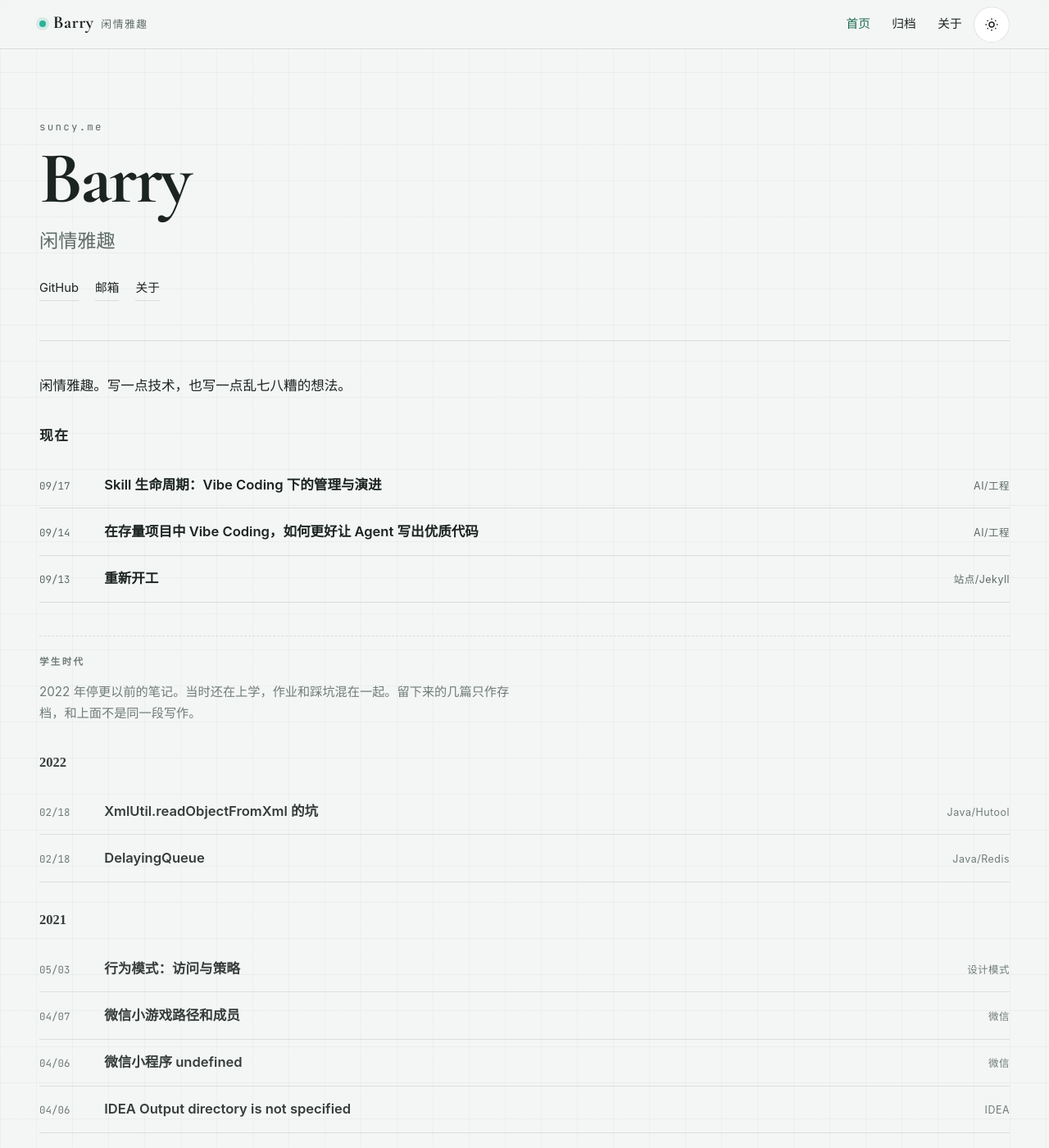
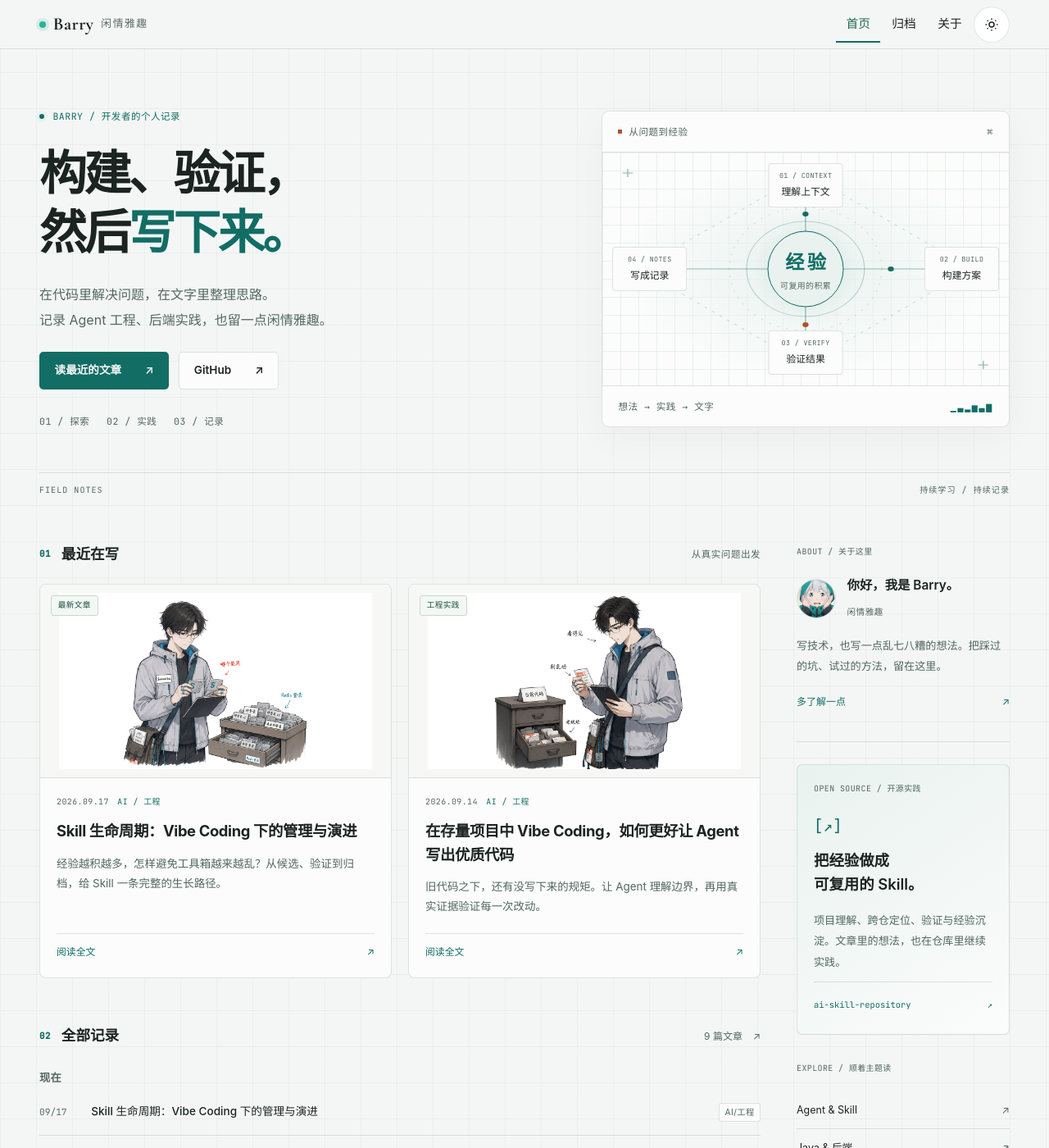
Before and after one commit to Barry04/Barry04.github.io, a Jekyll site: the page built from README.md, in a window 1280 px wide and 1400 px high. Shown: the whole window at 82% size. Built offline with Jekyll 4.4.1, drawn with Linux system fonts in a browser that asks for light colours; our own code applies the rules of GitHub Pages for plain Markdown files; some of the changed text lies outside the part shown.

Commit message:
feat: refresh homepage with a tech editorial layout

```diff
--- /dev/null
+++ b/_includes/home.html
@@ -0,0 +1,104 @@
+{% assign article_count = 0 %}
+{% for entry in site.pages %}
+  {% assign entry_year = entry.path | slice: 0, 4 | plus: 0 %}
+  {% assign entry_slash = entry.path | slice: 4, 1 %}
+  {% assign entry_extension = entry.path | split: '.' | last %}
+  {% if entry_year >= 2020 and entry_slash == '/' and entry_extension == 'md' %}
+    {% assign article_count = article_count | plus: 1 %}
+  {% endif %}
+{% endfor %}
+
+<section class="home-intro" aria-labelledby="home-title">
+  <div class="home-intro__copy">
+    <p class="home-eyebrow"><span class="home-dot" aria-hidden="true"></span> BARRY / 开发者的个人记录</p>
+    <h1 id="home-title">构建、验证，<br>然后<span>写下来。</span></h1>
+    <p class="home-description">在代码里解决问题，在文字里整理思路。<br>记录 Agent 工程、后端实践，也留一点闲情雅趣。</p>
+    <div class="home-actions">
+      <a class="home-button home-button--primary" href="#selected-writing">读最近的文章 <span aria-hidden="true">↗</span></a>
+      <a class="home-button home-button--quiet" href="https://github.com/Barry04">GitHub <span aria-hidden="true">↗</span></a>
+    </div>
+    <p class="home-intro__footnote"><span>01 / 探索</span><span>02 / 实践</span><span>03 / 记录</span></p>
+  </div>
+
+  <div class="home-blueprint" role="img" aria-label="从问题出发，理解上下文、构建方案、验证结果，再沉淀为可复用的经验。">
+    <div class="home-blueprint__bar"><span><i aria-hidden="true"></i> 从问题到经验</span><span aria-hidden="true">⌘</span></div>
+    <div class="home-blueprint__map" aria-hidden="true">
+      <svg class="home-blueprint__wires" viewBox="0 0 400 284" fill="none" preserveAspectRatio="none">
+        <path class="map-orbit" d="M200 25 L364 142 L200 259 L36 142 Z"/>
+        <path class="map-wire" d="M200 59V142M322 142H200M200 225V142M78 142H200"/>
+        <circle class="map-ring" cx="200" cy="142" r="58"/>
+        <circle class="map-ring map-ring--outer" cx="200" cy="142" r="75"/>
+        <circle class="map-point" cx="200" cy="75" r="3"/>
+        <circle class="map-point" cx="284" cy="142" r="3"/>
+        <circle class="map-point map-point--warm" cx="200" cy="210" r="3"/>
+        <path class="map-cross" d="M20 25h10m-5-5v10M370 259h10m-5-5v10"/>
+      </svg>
+      <div class="map-core"><span>经验</span><small>可复用的积累</small></div>
+      <div class="map-node map-node--top"><small>01 / CONTEXT</small><span>理解上下文</span></div>
+      <div class="map-node map-node--right"><small>02 / BUILD</small><span>构建方案</span></div>
+      <div class="map-node map-node--bottom"><small>03 / VERIFY</small><span>验证结果</span></div>
+      <div class="map-node map-node--left"><small>04 / NOTES</small><span>写成记录</span></div>
+    </div>
+    <div class="home-blueprint__footer"><span>想法 → 实践 → 文字</span><span class="home-blueprint__signal" aria-hidden="true">▁▃▂▅▃▆</span></div>
+  </div>
+</section>
+
+<div class="home-divider" aria-hidden="true"><span>FIELD NOTES</span><span>持续学习 / 持续记录</span></div>
+
+<div class="home-content">
+  <div class="home-journal">
+    <section id="selected-writing" class="home-selected" aria-labelledby="selected-title">
+      <div class="home-section-head"><h2 id="selected-title"><span class="home-section-number">01</span>最近在写</h2><span class="home-section-note">从真实问题出发</span></div>
+      <div class="home-features">
+        <a class="home-feature" href="{{ '/2026/skill-lifecycle.html' | relative_url }}">
+          <div class="home-feature__image"><img src="{{ '/assets/skill-lifecycle-illustrations/01-skill-toolbox-chaos.png' | relative_url }}" alt="" width="1280" height="720" loading="lazy"><span class="home-feature__badge">最新文章</span></div>
+          <div class="home-feature__body">
+            <p class="home-meta"><time datetime="2026-09-17">2026.09.17</time><span>AI / 工程</span></p>
+            <h3>Skill 生命周期：Vibe Coding 下的管理与演进</h3>
+            <p class="home-feature__summary">经验越积越多，怎样避免工具箱越来越乱？从候选、验证到归档，给 Skill 一条完整的生长路径。</p>
+            <span class="home-feature__read">阅读全文 <span aria-hidden="true">↗</span></span>
+          </div>
+        </a>
+        <a class="home-feature" href="{{ '/2026/vibe-coding-bottleneck.html' | relative_url }}">
+          <div class="home-feature__image"><img src="{{ '/assets/vibe-coding-bottleneck-illustrations/01-hidden-rules.png' | relative_url }}" alt="" width="1280" height="720" loading="lazy"><span class="home-feature__badge">工程实践</span></div>
+          <div class="home-feature__body">
+            <p class="home-meta"><time datetime="2026-09-14">2026.09.14</time><span>AI / 工程</span></p>
+            <h3>在存量项目中 Vibe Coding，如何更好让 Agent 写出优质代码</h3>
+            <p class="home-feature__summary">旧代码之下，还有没写下来的规矩。让 Agent 理解边界，再用真实证据验证每一次改动。</p>
+            <span class="home-feature__read">阅读全文 <span aria-hidden="true">↗</span></span>
+          </div>
+        </a>
+      </div>
+    </section>
+
+    <section class="home-index" id="writing-index" aria-labelledby="index-title">
+      <div class="home-section-head"><h2 id="index-title"><span class="home-section-number">02</span>全部记录</h2><a href="{{ '/resources/Archives.html' | relative_url }}">{{ article_count }} 篇文章 <span aria-hidden="true">↗</span></a></div>
+      <div class="prose home-index__entries">{{ content }}</div>
+    </section>
+  </div>
+
+  <aside class="home-aside" aria-label="作者与开源实践">
+    <section class="home-profile" aria-labelledby="profile-title">
+      <p class="home-aside__label">ABOUT / 关于这里</p>
+      <div class="home-profile__identity"><img src="{{ '/resources/avatar.png' | relative_url }}" alt="" width="56" height="56" loading="lazy"><div><h2 id="profile-title">你好，我是 {{ brand }}。</h2><span>{{ motto }}</span></div></div>
+      <p>写技术，也写一点乱七八糟的想法。把踩过的坑、试过的方法，留在这里。</p>
+      <a class="home-text-link" href="{{ '/resources/AboutMe.html' | relative_url }}">多了解一点 <span aria-hidden="true">↗</span></a>
+    </section>
+
+    <section class="home-project" aria-labelledby="project-title">
+      <p class="home-aside__label">OPEN SOURCE / 开源实践</p>
+      <span class="home-project__icon" aria-hidden="true">[↗]</span>
+      <h2 id="project-title">把经验做成<br>可复用的 Skill。</h2>
+      <p>项目理解、跨仓定位、验证与经验沉淀。文章里的想法，也在仓库里继续实践。</p>
+      <a class="home-text-link" href="https://github.com/Barry04/ai-skill-repository">ai-skill-repository <span aria-hidden="true">↗</span></a>
+    </section>
+
+    <section class="home-topics" aria-labelledby="topics-title">
+      <h2 id="topics-title" class="home-aside__label">EXPLORE / 顺着主题读</h2>
+      <a href="{{ '/2026/skill-lifecycle.html' | relative_url }}"><span>Agent &amp; Skill</span><span aria-hidden="true">↗</span></a>
+      <a href="{{ '/2022/delaying-queue.html' | relative_url }}"><span>Java &amp; 后端</span><span aria-hidden="true">↗</span></a>
+      <a href="{{ '/resources/Archives.html' | relative_url }}"><span>旧日笔记</span><span aria-hidden="true">↗</span></a>
+      <p class="home-aside__end">保持好奇，慢慢积累。<span aria-hidden="true">_</span></p>
+    </section>
+  </aside>
+</div>
--- a/_layouts/default.html
+++ b/_layouts/default.html
@@ -41,6 +41,7 @@
   <link rel="preconnect" href="https://fonts.gstatic.com" crossorigin>
   <link href="https://fonts.googleapis.com/css2?family=Cormorant+Garamond:ital,wght@0,600;0,700;1,500&family=JetBrains+Mono:wght@400;500&family=Noto+Sans+SC:wght@400;500;700&family=Noto+Serif+SC:wght@400;600;700&display=swap" rel="stylesheet">
   <link rel="stylesheet" href="{{ '/assets/css/style.css' | relative_url }}?v={{ asset_rev }}">
+  {% if page_is_home %}<link rel="stylesheet" href="{{ '/assets/css/home.css' | relative_url }}?v={{ asset_rev }}">{% endif %}
   <script>
     (function () {
       try {
@@ -77,16 +78,7 @@
   </header>
   <main id="main-content" class="site-main">
     {% if page_is_home %}
-      <section class="hero">
-        <p class="hero-kicker">suncy.me</p>
-        <h1 class="hero-title">{{ brand }}</h1>
-        <p class="hero-motto">{{ motto }}</p>
-        <p class="hero-links">
-          <a href="https://github.com/Barry04">GitHub</a>
-          <a href="mailto:1289733914@gmail.com">邮箱</a>
-          <a href="{{ '/resources/AboutMe.html' | relative_url }}">关于</a>
-        </p>
-      </section>
+      {% include home.html %}
     {% endif %}
     {% if page_is_article and page.title %}
       <header class="article-head">
@@ -94,9 +86,9 @@
         <h1>{{ page.title }}</h1>
       </header>
     {% endif %}
-    <div class="prose">
+    {% unless page_is_home %}<div class="prose">
       {{ content }}
-    </div>
+    </div>{% endunless %}
     {% if page_is_article and page_comments %}
       <section class="comments" aria-label="评论">
         <h2>评论</h2>
--- /dev/null
+++ b/assets/css/home.scss
@@ -0,0 +1,199 @@
+---
+---
+
+/* Only loaded on the homepage; article typography stays in style.scss. */
+.page-home {
+  --home-accent: #126d65;
+  --home-soft: #e9f2ef;
+  --home-grid: rgba(18, 109, 101, 0.08);
+  --home-surface: #fbfcfb;
+  --home-muted: #536760;
+  --home-warm: #ac552d;
+}
+
+[data-theme="dark"] .page-home {
+  --home-accent: #71dec7;
+  --home-soft: #182c29;
+  --home-grid: rgba(113, 222, 199, 0.075);
+  --home-surface: #151e20;
+  --home-muted: #a2b7b0;
+  --home-warm: #f0a177;
+}
+
+.page-home .site-main { padding-top: 0; }
+.page-home .brand { min-height: 44px; align-items: center; }
+.page-home .site-nav a[aria-current="page"] { box-shadow: inset 0 -2px var(--home-accent); }
+.page-home :focus-visible { outline: 2px solid var(--home-accent); outline-offset: 5px; }
+.page-home .skip-link { min-height: 44px; }
+.page-home .site-footer a { min-width: 44px; min-height: 44px; display: inline-flex; align-items: center; justify-content: center; }
+
+.home-intro {
+  display: grid;
+  grid-template-columns: 1.25fr 1fr;
+  align-items: center;
+  gap: #{'clamp(2rem, 5vw, 5rem)'};
+  padding: 4.5rem 0 3.25rem;
+}
+
+.home-eyebrow, .home-intro__footnote, .home-blueprint__bar, .home-blueprint__footer,
+.map-node small, .map-core small, .home-divider, .home-section-number, .home-section-note,
+.home-meta, .home-feature__badge, .home-aside__label, .home-profile__identity span, .home-aside__end {
+  font-family: var(--font-mono);
+  font-size: 0.72rem;
+  letter-spacing: 0.045em;
+}
+
+.home-eyebrow { display: flex; align-items: center; gap: 0.65rem; margin: 0 0 1.5rem; color: var(--home-accent); }
+.home-dot { width: 6px; height: 6px; border-radius: 50%; background: var(--home-accent); box-shadow: 0 0 0 4px var(--home-soft); }
+.home-intro h1 { margin: 0; font-size: #{'clamp(2.8rem, 4.5vw, 4.15rem)'}; font-weight: 700; line-height: 1.25; letter-spacing: -0.055em; }
+.home-intro h1 span { color: var(--home-accent); }
+.home-description { color: var(--home-muted); font-size: 1rem; line-height: 1.9; margin: 1.5rem 0; }
+.home-actions { display: flex; flex-wrap: wrap; align-items: center; gap: 0.75rem; }
+.home-button { display: inline-flex; align-items: center; justify-content: center; gap: 1.8rem; min-height: 46px; padding: 0.65rem 1.1rem; border: 1px solid transparent; border-radius: 5px; font-size: 0.85rem; font-weight: 600; text-decoration: none; transition: background var(--ease), border-color var(--ease); }
+.home-button--primary { background: var(--home-accent); color: var(--bg); }
+.home-button--primary:hover { background: var(--ink); color: var(--bg); }
+.home-button--quiet { color: var(--ink); border-color: var(--line); background: var(--home-surface); }
+.home-button--quiet:hover { color: var(--home-accent); border-color: var(--home-accent); }
+.home-intro__footnote { display: flex; flex-wrap: wrap; gap: 1.3rem; margin: 1.8rem 0 0; color: var(--home-muted); }
+
+.home-blueprint { position: relative; min-width: 0; overflow: hidden; border: 1px solid var(--line); border-radius: 9px; background: var(--home-surface); box-shadow: 0 12px 45px rgba(0, 35, 29, 0.04); }
+.home-blueprint__bar, .home-blueprint__footer { display: flex; align-items: center; justify-content: space-between; gap: 1rem; padding: 0.9rem 1.2rem; color: var(--home-muted); }
+.home-blueprint__bar { border-bottom: 1px solid var(--line); }
+.home-blueprint__bar > span:first-child { display: flex; align-items: center; gap: 0.5rem; }
+.home-blueprint__bar i { width: 5px; height: 5px; background: var(--home-warm); }
+.home-blueprint__footer { border-top: 1px solid var(--line); }
+.home-blueprint__signal { color: var(--home-accent); letter-spacing: 0.15em; }
+.home-blueprint__map { height: 284px; position: relative; background: radial-gradient(ellipse at center, var(--home-soft), transparent 65%), linear-gradient(var(--home-grid) 1px, transparent 1px), linear-gradient(90deg, var(--home-grid) 1px, transparent 1px); background-size: auto, 22px 22px, 22px 22px; }
+.home-blueprint__wires { position: absolute; width: 100%; height: 100%; }
+.map-orbit { stroke: var(--home-accent); opacity: 0.2; stroke-dasharray: 3 6; }
+.map-wire { stroke: var(--home-accent); opacity: 0.45; }
+.map-ring { stroke: var(--home-accent); opacity: 0.25; }
+.map-ring--outer { opacity: 0.15; stroke-dasharray: 2 7; }
+.map-point { fill: var(--home-accent); }
+.map-point--warm { fill: var(--home-warm); }
+.map-cross { stroke: var(--home-accent); opacity: 0.5; }
+.map-core { position: absolute; left: 50%; top: 50%; transform: translate(-50%, -50%); width: 93px; height: 93px; display: flex; flex-direction: column; align-items: center; justify-content: center; border: 1px solid var(--home-accent); border-radius: 50%; color: var(--home-accent); background: var(--home-soft); box-shadow: 0 0 30px var(--home-grid); }
+.map-core > span { font-size: 1.45rem; font-weight: 600; letter-spacing: 0.14em; padding-left: 0.14em; }
+.map-core small { font-size: 0.62rem; color: var(--home-muted); }
+.map-node { position: absolute; display: flex; flex-direction: column; align-items: center; gap: 0.15rem; min-width: 91px; padding: 0.45rem 0.65rem; background: var(--home-surface); border: 1px solid var(--line); border-radius: 4px; }
+.map-node small { font-size: 0.52rem; color: var(--home-muted); }
+.map-node > span { font-size: 0.74rem; }
+.map-node--top { top: 13px; left: 50%; transform: translateX(-50%); }
+.map-node--bottom { bottom: 13px; left: 50%; transform: translateX(-50%); }
+.map-node--left { left: 12px; top: 50%; transform: translateY(-50%); }
+.map-node--right { right: 12px; top: 50%; transform: translateY(-50%); }
+
+.home-divider { display: flex; align-items: center; justify-content: space-between; gap: 1rem; border-top: 1px solid var(--line); padding: 0.7rem 0; margin-bottom: 2.7rem; color: var(--home-muted); font-size: 0.63rem; letter-spacing: 0.1em; }
+.home-content { display: grid; grid-template-columns: minmax(0, 1fr) 260px; gap: 2.75rem; }
+.home-journal, .home-aside { min-width: 0; }
+.home-selected, .home-index { scroll-margin-top: 5.5rem; }
+.home-section-head { display: flex; align-items: center; justify-content: space-between; gap: 1rem; margin-bottom: 1.3rem; }
+.home-section-head h2 { margin: 0; font-size: 1.1rem; font-weight: 600; display: flex; align-items: center; gap: 0.8rem; }
+.home-section-number { color: var(--home-accent); font-size: 0.68rem; }
+.home-section-note { color: var(--home-muted); }
+.home-section-head > a { display: inline-flex; align-items: center; gap: 0.8rem; min-height: 44px; font-size: 0.75rem; text-decoration: none; color: var(--home-muted); }
+.home-section-head > a:hover { color: var(--home-accent); }
+.home-features { display: grid; grid-template-columns: repeat(2, minmax(0, 1fr)); gap: 1.25rem; }
+.home-feature { display: flex; flex-direction: column; min-width: 0; border: 1px solid var(--line); border-radius: 8px; background: var(--home-surface); color: var(--ink); text-decoration: none; overflow: hidden; transition: border-color var(--ease), transform var(--ease); }
+.home-feature:hover { color: var(--ink); border-color: var(--home-accent); transform: translateY(-3px); }
+.home-feature:active { transform: translateY(0); }
+.home-feature__image { position: relative; overflow: hidden; padding: 0.6rem; background: #f7f8f6; border-bottom: 1px solid var(--line); }
+.home-feature__image img { display: block; width: 100%; height: auto; aspect-ratio: 1.9; object-fit: contain; }
+[data-theme="dark"] .home-feature__image { background: #d5dcd6; }
+[data-theme="dark"] .home-feature__image img { mix-blend-mode: multiply; }
+.home-feature__badge { position: absolute; top: 0.8rem; left: 0.8rem; padding: 0.2rem 0.5rem; color: #174d42; background: #f2f8f3; border: 1px solid #c8d8ce; font-size: 0.6rem; border-radius: 3px; }
+.home-feature__body { display: flex; flex: 1; flex-direction: column; align-items: flex-start; padding: 1.25rem; }
+.home-meta { display: flex; flex-wrap: wrap; gap: 0.65rem; color: var(--home-muted); margin: 0 0 0.85rem; font-size: 0.62rem; }
+.home-meta > span { color: var(--home-accent); }
+.home-feature h3 { margin: 0; font-size: 1.15rem; line-height: 1.55; letter-spacing: -0.02em; }
+.home-feature__summary { margin: 0.8rem 0 1.3rem; color: var(--home-muted); font-size: 0.84rem; line-height: 1.8; }
+.home-feature__read { margin-top: auto; padding-top: 0.75rem; width: 100%; border-top: 1px solid var(--line); display: flex; justify-content: space-between; align-items: center; font-size: 0.74rem; color: var(--home-accent); }
+
+.home-index { margin-top: 3rem; }
+.home-index__entries > h1, .home-index__entries > p:first-of-type { display: none; }
+.home-index__entries h3 { margin: 1.25rem 0 0.25rem; font-family: var(--font-ui); font-size: 0.83rem; letter-spacing: 0.02em; color: var(--home-muted); }
+.home-index__entries h4 { margin: 1.5rem 0 0.25rem; font-family: var(--font-mono); font-size: 0.75rem; color: var(--home-accent); }
+.page-home .home-index__entries table { margin: 0; }
+.page-home .home-index__entries tr { position: relative; gap: 0.85rem; grid-template-columns: 3.1rem 1fr auto; padding: 1rem 0; }
+.page-home .home-index__entries td { font-size: 0.85rem; }
+.page-home .home-index__entries td:first-child { font-size: 0.7rem; padding-top: 0.18rem; }
+.page-home .home-index__entries td:nth-child(2) a { font-weight: 500; display: inline-flex; align-items: center; min-height: 44px; margin: -0.65rem 0; padding: 0.4rem 0; }
+.page-home .home-index__entries td:nth-child(2) a:hover { color: var(--home-accent); }
+.page-home .home-index__entries td:nth-child(3) { color: var(--home-muted); font-size: 0.64rem; border: 1px solid var(--line); border-radius: 3px; padding: 0.1rem 0.4rem; background: var(--home-surface); }
+.home-index__entries .era-archive { opacity: 1; border: 0; padding: 0; margin-top: 2rem; }
+.home-index__entries .era-archive > p { font-size: 0.8rem; color: var(--home-muted); }
+
+.home-aside { padding-top: 0.2rem; }
+.home-aside__label { color: var(--home-muted); font-weight: 400; margin: 0 0 1.25rem; font-size: 0.62rem; }
+.home-profile { padding: 0 0 1.65rem; border-bottom: 1px solid var(--line); }
+.home-profile__identity { display: flex; align-items: center; gap: 0.85rem; }
+.home-profile__identity img { width: 48px; height: 48px; object-fit: cover; border-radius: 50%; border: 1px solid var(--line); }
+.home-profile__identity h2 { margin: 0 0 0.1rem; font-size: 0.96rem; font-weight: 600; }
+.home-profile__identity span { color: var(--home-muted); font-size: 0.66rem; }
+.home-profile > p:not(.home-aside__label), .home-project > p:not(.home-aside__label) { margin: 1rem 0 0.5rem; font-size: 0.82rem; line-height: 1.95; color: var(--home-muted); }
+.home-text-link { display: flex; align-items: center; justify-content: space-between; gap: 0.6rem; min-height: 44px; color: var(--home-accent); font-size: 0.75rem; text-decoration: none; }
+.home-text-link:hover { text-decoration: underline; }
+.home-project { position: relative; overflow: hidden; margin-top: 1.7rem; padding: 1.25rem; border: 1px solid var(--line); border-radius: 7px; background: linear-gradient(145deg, var(--home-soft), var(--home-surface)); }
+.home-project__icon { font-family: var(--font-mono); color: var(--home-accent); font-size: 1.2rem; }
+.home-project h2 { font-size: 1.15rem; font-weight: 600; line-height: 1.6; margin: 0.65rem 0; }
+.home-project .home-text-link { margin-top: 0.65rem; padding-top: 0.7rem; border-top: 1px solid var(--line); font-family: var(--font-mono); font-size: 0.65rem; }
+.home-topics { margin-top: 2rem; }
+.home-topics > a { display: flex; align-items: center; justify-content: space-between; min-height: 46px; border-bottom: 1px solid var(--line); font-size: 0.78rem; text-decoration: none; color: var(--ink); }
+.home-topics > a:hover { color: var(--home-accent); }
+.home-topics > a > span:last-child { color: var(--home-muted); }
+.home-aside__end { margin: 1.8rem 0 0; color: var(--home-muted); font-size: 0.7rem; }
+.home-aside__end span { color: var(--home-accent); padding-left: 0.4rem; }
+
+@media (max-width: 1100px) {
+  .home-content { grid-template-columns: minmax(0, 1fr) 220px; gap: 1.75rem; }
+  .home-intro { gap: 2rem; }
+  .home-feature__body { padding: 1rem; }
+}
+
+@media (max-width: 900px) {
+  .home-intro { grid-template-columns: 1fr 1fr; padding-top: 3rem; }
+  .home-intro h1 { font-size: 2.8rem; }
+  .home-description br { display: none; }
+  .home-blueprint__map { height: 260px; }
+  .map-node { min-width: 76px; padding: 0.4rem; }
+  .map-node--left { left: 8px; }
+  .map-node--right { right: 8px; }
+  .map-core { width: 76px; height: 76px; }
+  .map-core > span { font-size: 1.2rem; }
+  .home-content { grid-template-columns: 1fr; }
+  .home-aside { display: grid; grid-template-columns: 1fr 1fr; gap: 2rem; border-top: 1px solid var(--line); padding-top: 2rem; }
+  .home-profile { border: 0; padding: 0; }
+  .home-project, .home-topics { margin: 0; }
+  .home-topics { grid-column: 1 / -1; }
+}
+
+@media (max-width: 640px) {
+  .home-intro { grid-template-columns: 1fr; padding: 2.5rem 0 2rem; gap: 2rem; }
+  .home-intro h1 { font-size: #{'clamp(2.55rem, 9vw, 3.4rem)'}; }
+  .home-eyebrow { margin-bottom: 1.2rem; font-size: 0.62rem; }
+  .home-description { font-size: 0.95rem; }
+  .home-intro__footnote { gap: 1.1rem; font-size: 0.62rem; }
+  .home-blueprint { max-width: 440px; width: 100%; justify-self: center; }
+  .home-blueprint__map { height: 246px; }
+  .map-node { min-width: 88px; }
+  .home-divider { font-size: 0.52rem; margin-bottom: 1.8rem; }
+  .home-section-note { font-size: 0.61rem; }
+  .home-section-head h2 { font-size: 1rem; }
+  .home-features { grid-template-columns: 1fr; gap: 1.3rem; }
+  .home-feature__body { padding: 1.2rem; }
+  .home-feature h3 { font-size: 1.15rem; }
+  .home-feature__image img { aspect-ratio: 2.1; }
+  .home-meta { font-size: 0.68rem; }
+  .home-feature__summary { font-size: 1rem; }
+  .home-index { margin-top: 2.4rem; }
+  .page-home .home-index__entries tr { grid-template-columns: 2.8rem minmax(0, 1fr); gap: 0.4rem 0.65rem; }
+  .page-home .home-index__entries td:nth-child(2) { font-size: 1rem; }
+  .page-home .home-index__entries td:nth-child(3) { grid-column: 2; justify-self: start; margin: 0.15rem 0 0; }
+  .home-aside { grid-template-columns: 1fr; }
+  .home-topics { grid-column: auto; }
+  .home-profile > p:not(.home-aside__label), .home-project > p:not(.home-aside__label) { font-size: 1rem; }
+}
+
+@media (prefers-reduced-motion: reduce) {
+  .home-feature, .home-feature:hover, .home-feature:active { transform: none; transition: none; }
+}
```
Also changed, not shown: docs/harness/architecture.md (+2 -0 lines).
